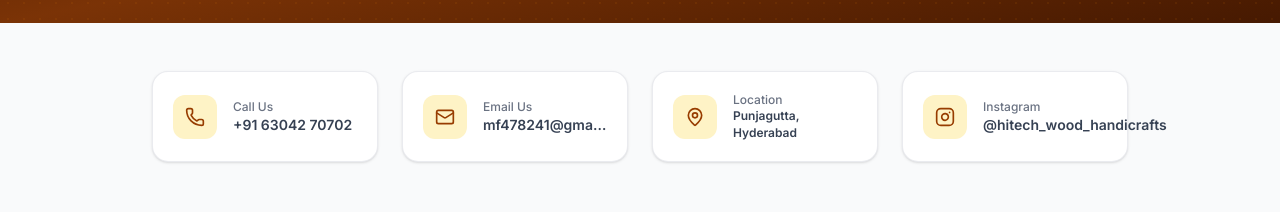
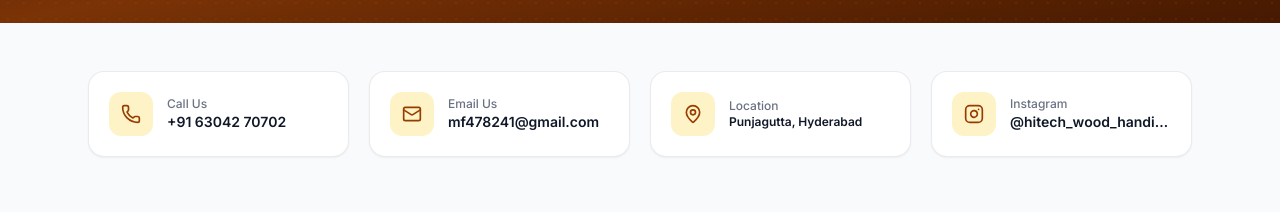
Before and after one commit to mohammedfaiz9440/HiTech-Wood-Handicrafts, a React (Vite) app in the folder client/: page /contact in a window 1280 px wide. Shown: the part 345-557 px from the top of the page. Built offline with nearby package versions, Linux system fonts and the light colour scheme; no server answers.

Commit message:
Fix Instagram card sizing and text overflow on Contact page

```diff
--- a/client/src/components/layout/Footer.tsx
+++ b/client/src/components/layout/Footer.tsx
@@ -92,10 +92,10 @@ function Footer() {
             href={businessContact.instagramUrl}
             target="_blank"
             rel="noopener noreferrer"
-            className="mt-3 flex items-center gap-3 text-gray-300 hover:text-amber-300 transition"
+            className="mt-3 flex items-center gap-3 text-gray-300 hover:text-amber-300 transition min-w-0"
           >
             <svg xmlns="http://www.w3.org/2000/svg" width="18" height="18" viewBox="0 0 24 24" fill="none" stroke="currentColor" strokeWidth="2" strokeLinecap="round" strokeLinejoin="round" className="text-amber-400 shrink-0"><rect width="20" height="20" x="2" y="2" rx="5" ry="5"/><path d="M16 11.37A4 4 0 1 1 12.63 8 4 4 0 0 1 16 11.37z"/><line x1="17.5" x2="17.51" y1="6.5" y2="6.5"/></svg>
-            <span>{businessContact.instagramHandle}</span>
+            <span className="truncate">{businessContact.instagramHandle}</span>
           </a>
         </div>
 
--- a/client/src/pages/Contact.tsx
+++ b/client/src/pages/Contact.tsx
@@ -66,30 +66,32 @@ function Contact() {
 
       {/* Info Cards */}
       <section className="py-12 bg-gray-50">
-        <div className="mx-auto grid max-w-5xl gap-6 px-6 sm:grid-cols-2 lg:grid-cols-4">
+        <div className="mx-auto grid max-w-6xl gap-4 sm:gap-5 px-4 sm:px-6 grid-cols-1 sm:grid-cols-2 lg:grid-cols-4">
           <a
             href={businessContact.phoneHref}
-            className="flex items-center gap-4 bg-white p-5 rounded-2xl border border-gray-200/80 shadow-sm text-gray-700 hover:text-amber-800 hover:border-amber-800 transition"
+            className="flex items-center gap-3.5 bg-white p-4 sm:p-5 rounded-2xl border border-gray-200/80 shadow-xs text-gray-700 hover:text-amber-800 hover:border-amber-800 transition min-w-0"
           >
             <div className="w-11 h-11 rounded-xl bg-amber-100 text-amber-800 flex items-center justify-center shrink-0">
               <Phone className="w-5 h-5 text-amber-800" />
             </div>
-            <div>
+            <div className="min-w-0 flex-1">
               <div className="text-xs text-gray-500 font-medium">Call Us</div>
-              <div className="font-semibold text-sm">{businessContact.phoneDisplay}</div>
+              <div className="font-semibold text-xs sm:text-sm text-gray-900 truncate">{businessContact.phoneDisplay}</div>
             </div>
           </a>
 
           <a
             href={`mailto:${businessContact.email}`}
-            className="flex items-center gap-4 bg-white p-5 rounded-2xl border border-gray-200/80 shadow-sm text-gray-700 hover:text-amber-800 hover:border-amber-800 transition"
+            className="flex items-center gap-3.5 bg-white p-4 sm:p-5 rounded-2xl border border-gray-200/80 shadow-xs text-gray-700 hover:text-amber-800 hover:border-amber-800 transition min-w-0"
           >
             <div className="w-11 h-11 rounded-xl bg-amber-100 text-amber-800 flex items-center justify-center shrink-0">
               <Mail className="w-5 h-5 text-amber-800" />
             </div>
-            <div className="overflow-hidden">
+            <div className="min-w-0 flex-1">
               <div className="text-xs text-gray-500 font-medium">Email Us</div>
-              <div className="font-semibold text-sm truncate">{businessContact.email}</div>
+              <div className="font-semibold text-xs sm:text-sm text-gray-900 truncate" title={businessContact.email}>
+                {businessContact.email}
+              </div>
             </div>
           </a>
 
@@ -97,14 +99,14 @@ function Contact() {
             href={businessContact.mapUrl}
             target="_blank"
             rel="noreferrer"
-            className="flex items-center gap-4 bg-white p-5 rounded-2xl border border-gray-200/80 shadow-sm text-gray-700 hover:text-amber-800 hover:border-amber-800 transition"
+            className="flex items-center gap-3.5 bg-white p-4 sm:p-5 rounded-2xl border border-gray-200/80 shadow-xs text-gray-700 hover:text-amber-800 hover:border-amber-800 transition min-w-0"
           >
             <div className="w-11 h-11 rounded-xl bg-amber-100 text-amber-800 flex items-center justify-center shrink-0">
               <MapPin className="w-5 h-5 text-amber-800" />
             </div>
-            <div>
+            <div className="min-w-0 flex-1">
               <div className="text-xs text-gray-500 font-medium">Location</div>
-              <div className="font-semibold text-xs leading-snug line-clamp-2">Punjagutta, Hyderabad</div>
+              <div className="font-semibold text-xs leading-snug line-clamp-2 text-gray-900">Punjagutta, Hyderabad</div>
             </div>
           </a>
 
@@ -112,14 +114,16 @@ function Contact() {
             href={businessContact.instagramUrl}
             target="_blank"
             rel="noopener noreferrer"
-            className="flex items-center gap-4 bg-white p-5 rounded-2xl border border-gray-200/80 shadow-sm text-gray-700 hover:text-amber-800 hover:border-amber-800 transition"
+            className="flex items-center gap-3.5 bg-white p-4 sm:p-5 rounded-2xl border border-gray-200/80 shadow-xs text-gray-700 hover:text-amber-800 hover:border-amber-800 transition min-w-0"
           >
             <div className="w-11 h-11 rounded-xl bg-amber-100 text-amber-800 flex items-center justify-center shrink-0">
               <svg xmlns="http://www.w3.org/2000/svg" width="20" height="20" viewBox="0 0 24 24" fill="none" stroke="currentColor" strokeWidth="2" strokeLinecap="round" strokeLinejoin="round" className="w-5 h-5 text-amber-800"><rect width="20" height="20" x="2" y="2" rx="5" ry="5"/><path d="M16 11.37A4 4 0 1 1 12.63 8 4 4 0 0 1 16 11.37z"/><line x1="17.5" x2="17.51" y1="6.5" y2="6.5"/></svg>
             </div>
-            <div>
+            <div className="min-w-0 flex-1">
               <div className="text-xs text-gray-500 font-medium">Instagram</div>
-              <div className="font-semibold text-sm">{businessContact.instagramHandle}</div>
+              <div className="font-semibold text-xs sm:text-sm text-gray-900 truncate" title={businessContact.instagramHandle}>
+                {businessContact.instagramHandle}
+              </div>
             </div>
           </a>
         </div>
```
